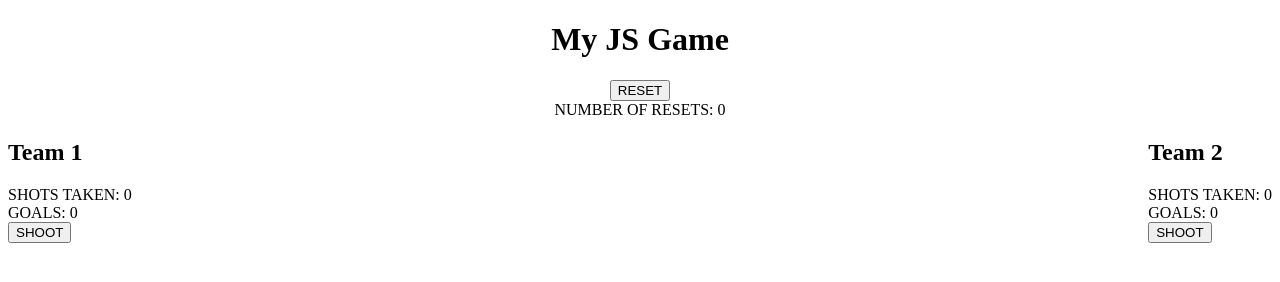
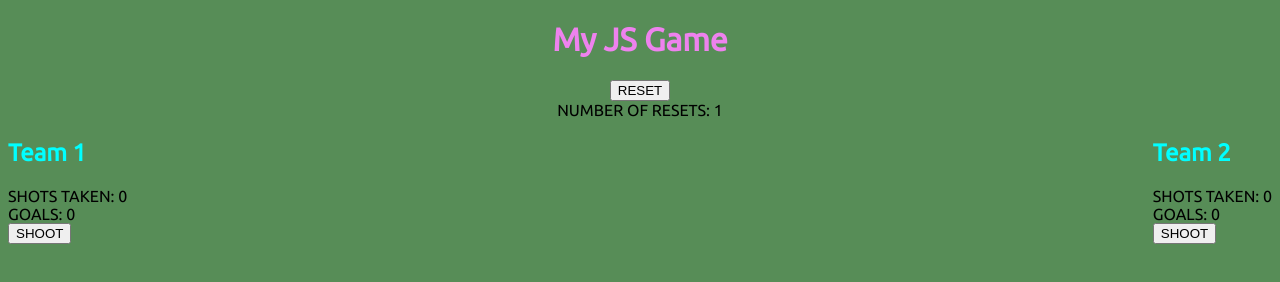
Before and after one commit to terabeth2/Js_sports_game, a plain HTML site: page index.html in a window 1280 px wide. Both pictures are taken after a click on the button "RESET". Drawn offline with Linux system fonts and the light colour scheme.

Commit message:
tera game

```diff
--- a/assets/css/style.css
+++ b/assets/css/style.css
@@ -1,3 +1,22 @@
+
+@import url('https://fonts.googleapis.com/css2?family=Ubuntu&display=swap');
+
+:root{
+    font-family:  'Ubuntu', sans-serif;
+
+}
+body{
+    background-color: rgb(87, 141, 87)
+
+}
+h1{
+    color: violet;
+}
+h2{
+    color: aqua;
+
+}
+
 .hide {
     display: none;
 }
--- a/assets/javascript/game.js
+++ b/assets/javascript/game.js
@@ -1,10 +1,46 @@
+let teamoneshots = document.querySelector("#teamone-numshots");
 const teamOneButton = document.querySelector("#teamone-shoot-button");
+let teamOneNumGoals = document.querySelector("#teamone-numgoals")
 teamOneButton.addEventListener("click", function () {
     console.log("Team one button press");
+    let newCounterValue = Number(teamoneshots.innerHTML) + 1;
+    teamoneshots.innerHTML = newCounterValue;
+    let score = Math.random ()
+    if (score < 0.7){
+
+
+        let newShotValue = Number(teamOneNumGoals.innerHTML) + 1;
+        teamOneNumGoals.innerHTML = newShotValue;
+    }
+
 })
 
 
+let teamtwoshots = document.querySelector("#teamtwo-numshots");
 const teamTwoButton = document.querySelector("#teamtwo-shoot-button");
+let teamTwoNumGoals = document.querySelector("#teamtwo-numgoals")
 teamTwoButton.addEventListener("click", function () {
     console.log("Team Two button press");
+    let newCounterValue = Number(teamtwoshots.innerHTML) + 1;
+    teamtwoshots.innerHTML = newCounterValue;
+    let score2 = Math.random()
+    if (score2 < 0.5){
+
+        let newShot2Value = Number(teamTwoNumGoals.innerHTML) + 1;
+        teamTwoNumGoals.innerHTML = newShot2Value;
+    }
 })
+let numresets = document.querySelector( "#num-resets")
+const resetbutton = document.querySelector("#reset-button");
+console.log(resetbutton)
+resetbutton.addEventListener("click", function () {
+    console.log("reset-button press");
+    let newCounterValue = Number(numresets.innerHTML) + 1;
+    numresets.innerHTML = newCounterValue;
+    teamoneshots.innerHTML = 0
+    teamtwoshots.innerHTML = 0
+    teamOneNumGoals.innerHTML = 0
+    teamTwoNumGoals.innerHTML = 0
+
+
+})
```
